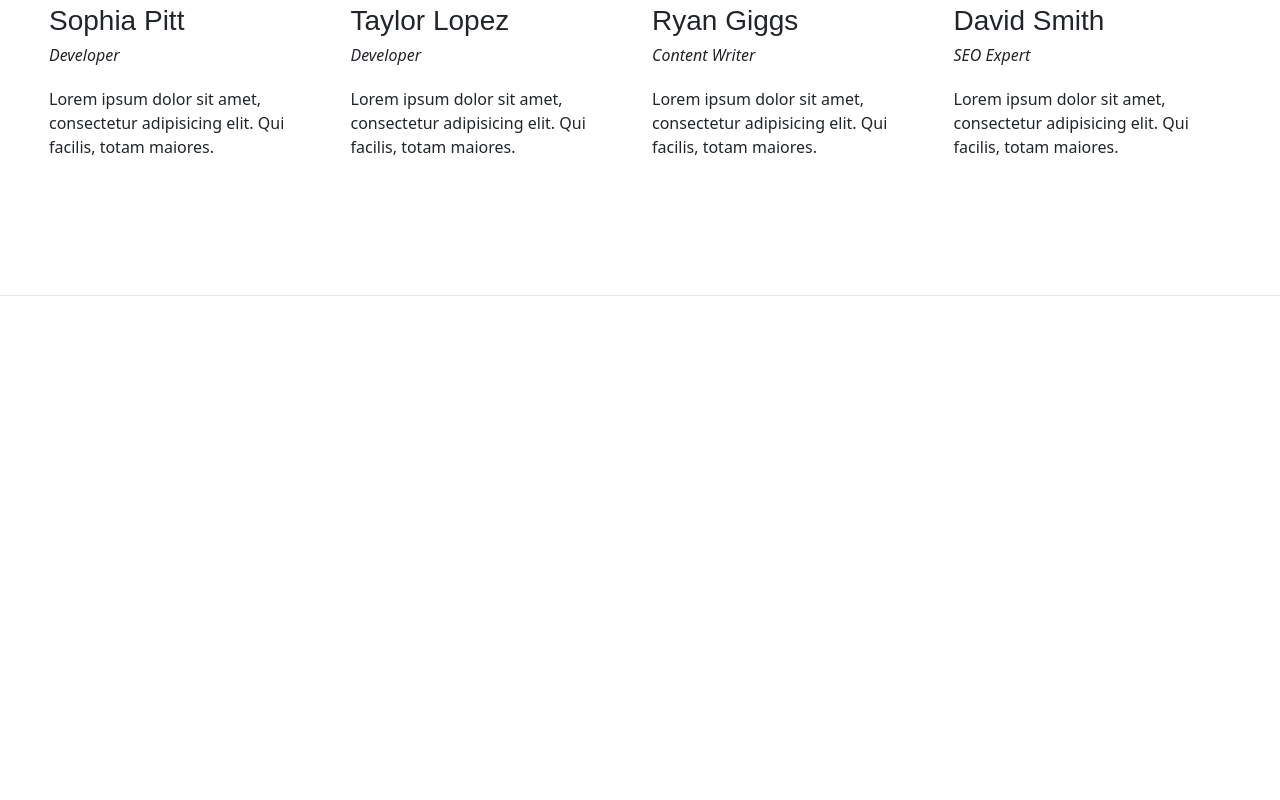
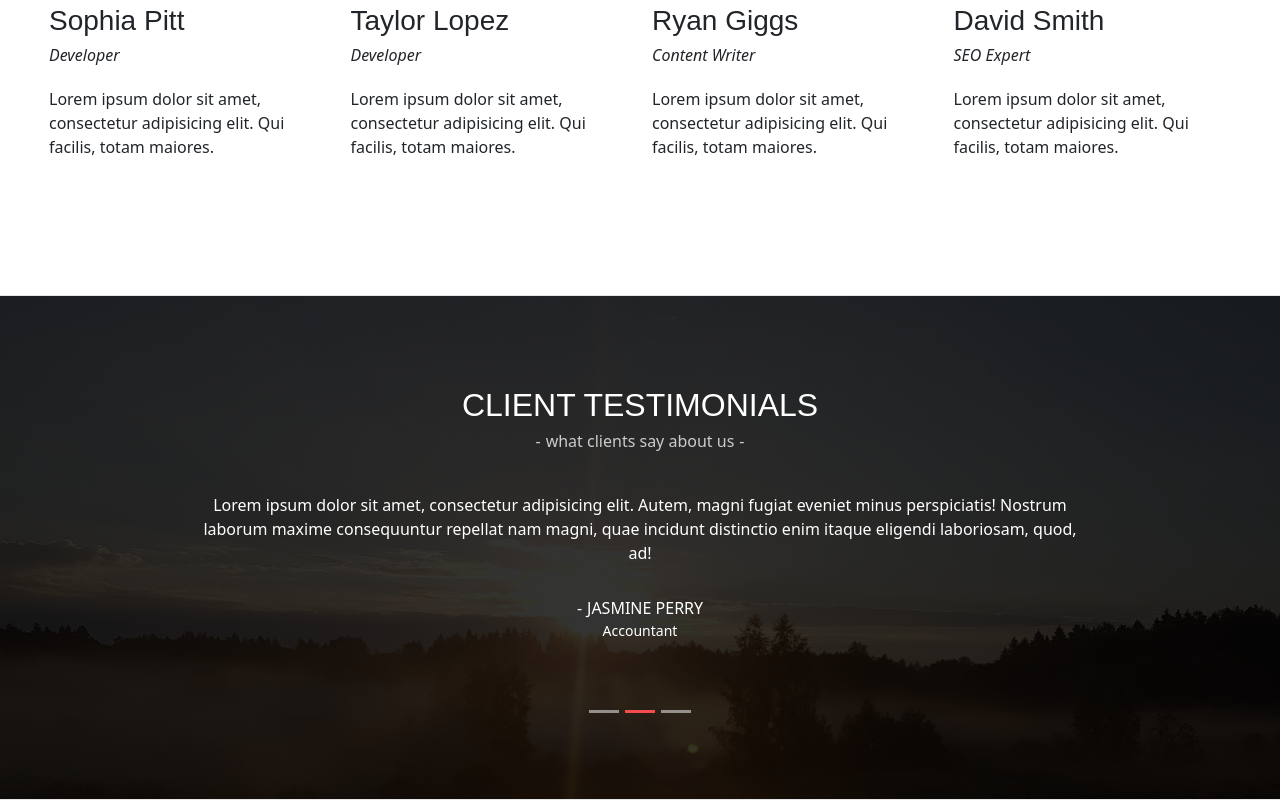
Before and after one commit to remus00/Corporate-App, a React (Create React App) app: page / in a window 1280 px wide. Shown: the part 3981-4781 px from the top of the page. Before the commit the page ends 4277 px from the top, so only its background shows below. Built offline with nearby package versions, Linux system fonts and the light colour scheme.

Commit message:
testimonials component

```diff
--- a/src/App.js
+++ b/src/App.js
@@ -6,6 +6,7 @@
 import AppServices from "./components/services";
 import AppWorks from "./components/works";
 import AppTeams from "./components/teams";
+import AppTestimonials from "./components/testimonials";
 
 function App() {
     return (
@@ -19,6 +20,7 @@
                 <AppServices />
                 <AppWorks />
                 <AppTeams />
+                <AppTestimonials />
             </main>
         </div>
     );
--- /dev/null
+++ b/src/components/testimonials.jsx
@@ -0,0 +1,59 @@
+import React from "react";
+import Container from "react-bootstrap/Container";
+import Carousel from "react-bootstrap/Carousel";
+
+var testimonialsData = [
+    {
+        id: 1,
+        name: "John Wills",
+        description:
+            "Lorem ipsum dolor sit amet, consectetur adipisicing elit. Consequuntur non earum repudiandae ipsa reprehenderit quaerat, quo a cupiditate, voluptatibus voluptates, dolores nam accusantium error, modi iure itaque totam labore.",
+        designation: "Manager",
+    },
+    {
+        id: 2,
+        name: "Jasmine Perry",
+        description:
+            "Lorem ipsum dolor sit amet, consectetur adipisicing elit. Autem, magni fugiat eveniet minus perspiciatis! Nostrum laborum maxime consequuntur repellat nam magni, quae incidunt distinctio enim itaque eligendi laboriosam, quod, ad!",
+        designation: "Accountant",
+    },
+    {
+        id: 3,
+        name: "Rocky Johnson",
+        description:
+            "Lorem ipsum dolor sit amet, consectetur adipisicing elit. Laudantium facilis optio porro omnis alias eaque corporis error est ut, reprehenderit quae asperiores illum quo voluptates debitis non. Repellat fugit, asperiores?",
+        designation: "CEO",
+    },
+];
+
+const AppTestimonials = () => {
+    return (
+        <section id="testimonials" className="block testimonials-block ">
+            <Container fluid>
+                <div className="title-holder">
+                    <h2>Client Testimonials</h2>
+                    <div className="subtitle">what clients say about us</div>
+                </div>
+                <Carousel controls={false}>
+                    {testimonialsData.map((testimonials) => (
+                        <Carousel.Item>
+                            <blockquote>
+                                <p>{testimonials.description}</p>
+                                <cite>
+                                    <span className="name">
+                                        {testimonials.name}
+                                    </span>
+                                    <span className="designation">
+                                        {testimonials.designation}
+                                    </span>
+                                </cite>
+                            </blockquote>
+                        </Carousel.Item>
+                    ))}
+                </Carousel>
+            </Container>
+        </section>
+    );
+};
+
+export default AppTestimonials;
```
